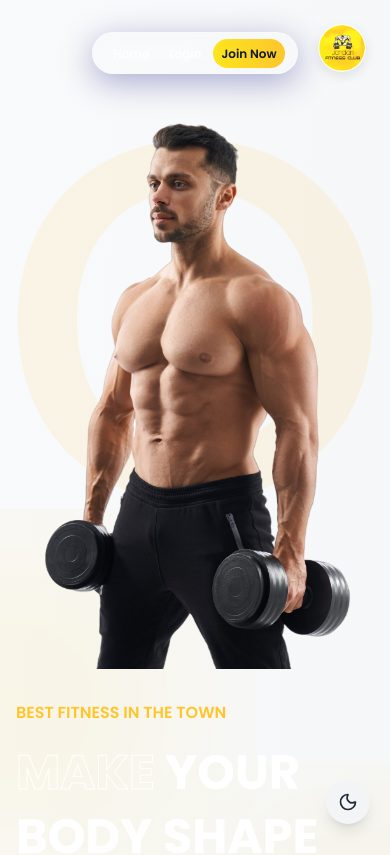
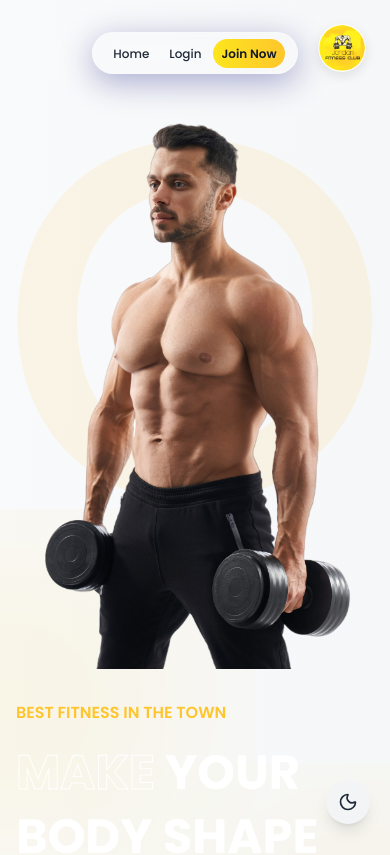
Before and after one commit to Arjun140205/Jordan-Fitness-Club, a React (Vite) app in the folder client/: page / in a window 390 px wide. Shown: the top 855 px of the page. Built offline with nearby package versions, Linux system fonts and the light colour scheme; no server answers.

Commit message:
updated: enhanced Navbar responsiveness and navigation links

```diff
--- a/client/src/components/Navbar.jsx
+++ b/client/src/components/Navbar.jsx
@@ -23,7 +23,7 @@ const Navbar = () => {
             <li>
               <Link
                 to="/"
-                className="px-2 sm:px-3 md:px-4 py-1.5 sm:py-2 text-xs sm:text-sm font-medium text-white/90 rounded-full hover:shadow-[0_0_15px_rgba(255,255,255,0.5)] hover:scale-105 hover:bg-white/20 transition-all duration-300 ease-out"
+                className="px-2 sm:px-3 md:px-4 py-1.5 sm:py-2 text-xs sm:text-sm font-medium text-gray-800 dark:text-white/90 rounded-full hover:shadow-[0_0_15px_rgba(0,0,0,0.2)] dark:hover:shadow-[0_0_15px_rgba(255,255,255,0.5)] hover:scale-105 hover:bg-gray-100 dark:hover:bg-white/20 transition-all duration-300 ease-out"
               >
                 Home
               </Link>
@@ -32,7 +32,7 @@ const Navbar = () => {
               <li>
                 <Link
                   to={user?.role === 'admin' ? '/admin' : '/dashboard'}
-                  className="px-2 sm:px-3 md:px-4 py-1.5 sm:py-2 text-xs sm:text-sm font-medium text-white/90 rounded-full hover:shadow-[0_0_15px_rgba(255,255,255,0.5)] hover:scale-105 hover:bg-white/20 transition-all duration-300 ease-out"
+                  className="px-2 sm:px-3 md:px-4 py-1.5 sm:py-2 text-xs sm:text-sm font-medium text-gray-800 dark:text-white/90 rounded-full hover:shadow-[0_0_15px_rgba(0,0,0,0.2)] dark:hover:shadow-[0_0_15px_rgba(255,255,255,0.5)] hover:scale-105 hover:bg-gray-100 dark:hover:bg-white/20 transition-all duration-300 ease-out"
                 >
                   Dashboard
                 </Link>
@@ -43,7 +43,7 @@ const Navbar = () => {
                 <li>
                   <Link
                     to="/login"
-                    className="px-2 sm:px-3 md:px-4 py-1.5 sm:py-2 text-xs sm:text-sm font-medium text-white/90 rounded-full hover:shadow-[0_0_15px_rgba(255,255,255,0.5)] hover:scale-105 hover:bg-white/20 transition-all duration-300 ease-out"
+                    className="px-2 sm:px-3 md:px-4 py-1.5 sm:py-2 text-xs sm:text-sm font-medium text-gray-800 dark:text-white/90 rounded-full hover:shadow-[0_0_15px_rgba(0,0,0,0.2)] dark:hover:shadow-[0_0_15px_rgba(255,255,255,0.5)] hover:scale-105 hover:bg-gray-100 dark:hover:bg-white/20 transition-all duration-300 ease-out"
                   >
                     Login
                   </Link>
```
